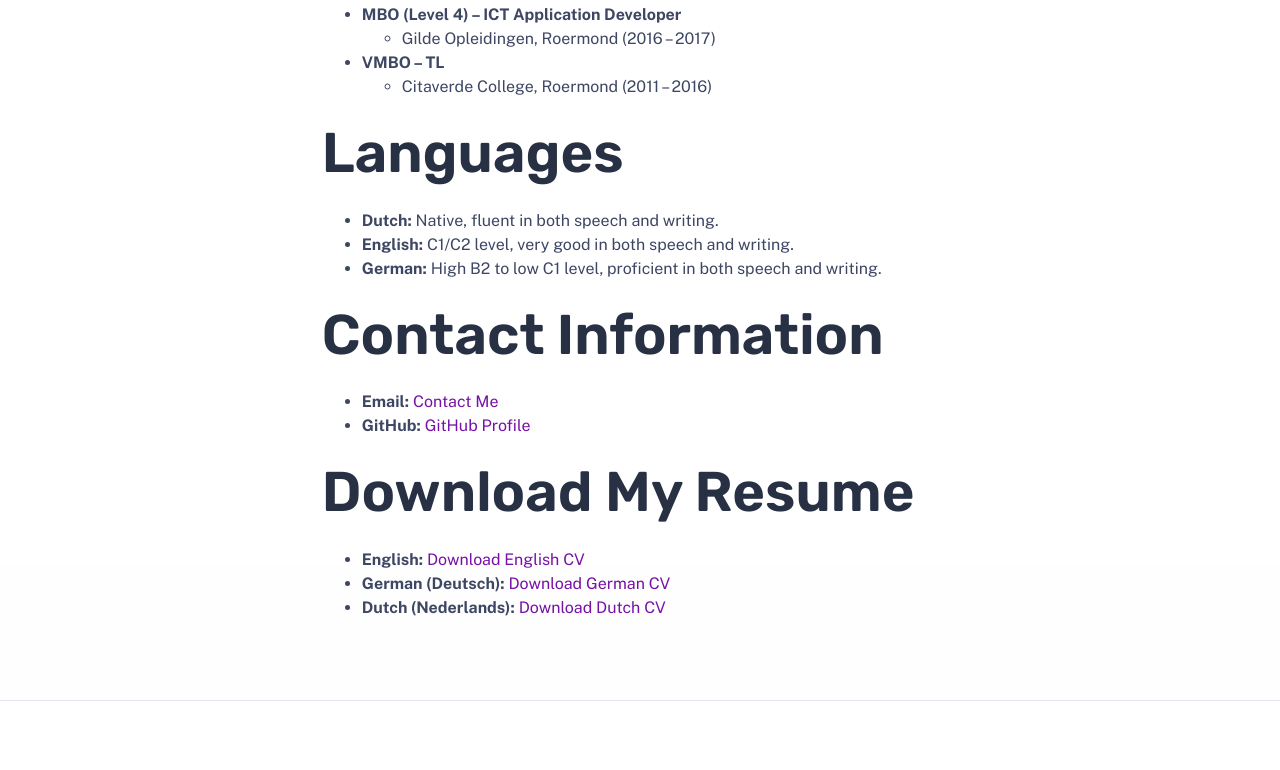
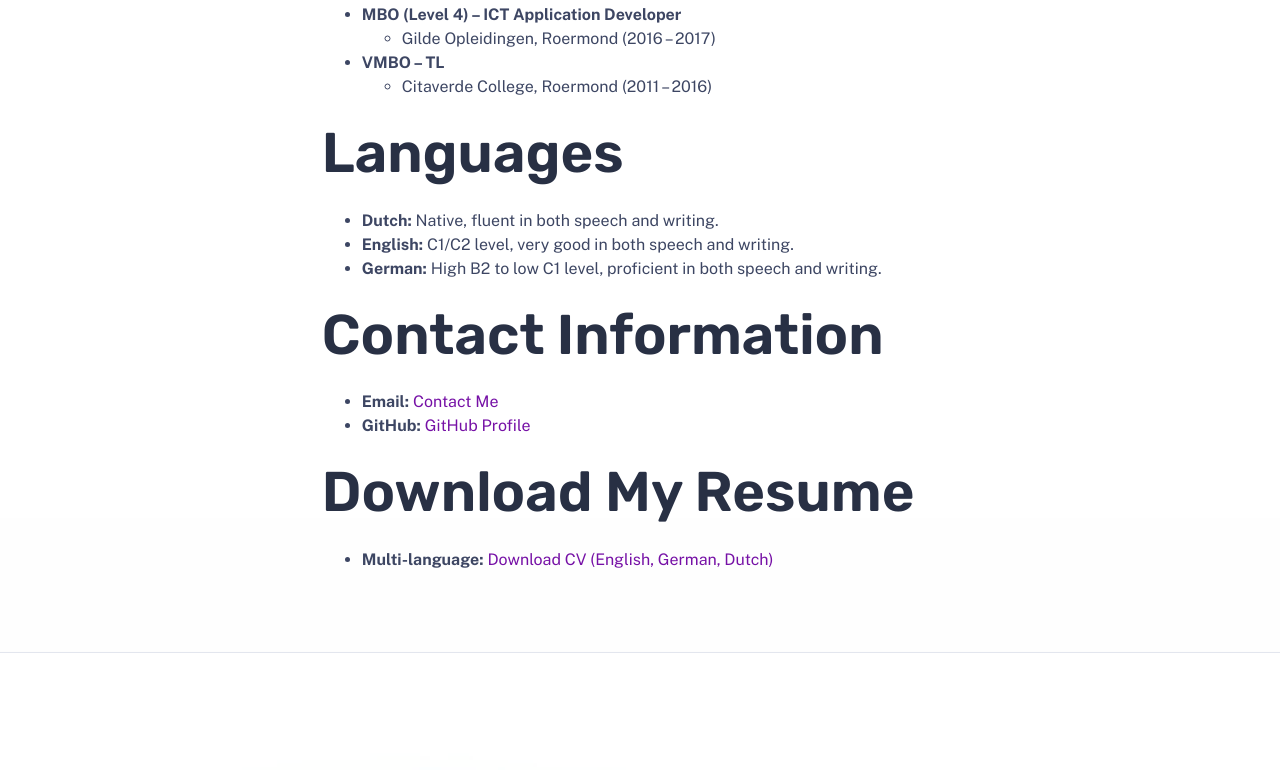
Before and after one commit to pointlessbish/website, an Astro site: page /showcase/cv in a window 1280 px wide. Shown: the part 1934-2704 px from the top of the page. Built offline with nearby package versions, Linux system fonts and the light colour scheme; Astro itself is replaced by a stand-in of ours.

Commit message:
updated showcase

```diff
--- a/src/content/showcase/cv.md
+++ b/src/content/showcase/cv.md
@@ -4,7 +4,7 @@ publishDate: 2024-08-11 00:00:00
 img: /laptop.svg
 img_alt: laptop icon
 description: |
-  here's my cv.
+  Here's my CV.
 tags:
   - CV
   - Work Experiences
@@ -45,6 +45,4 @@ Hello! I'm Melanie Vegelien. I have experience in ICT, with a focus on computer
 
 ## Download My Resume
 
-- **English:** [Download English CV](https://filedrop.void14.com/dir/cv/MVegelien_CV-English.txt)
-- **German (Deutsch):** [Download German CV](https://filedrop.void14.com/dir/cv/MVegelien_CV-Deutsch.txt)
-- **Dutch (Nederlands):** [Download Dutch CV](https://filedrop.void14.com/dir/cv/MVegelien_CV-Nederlands.txt)
+- **Multi-language:** [Download CV (English, German, Dutch)](https://filedrop.void14.com/cv)
```
